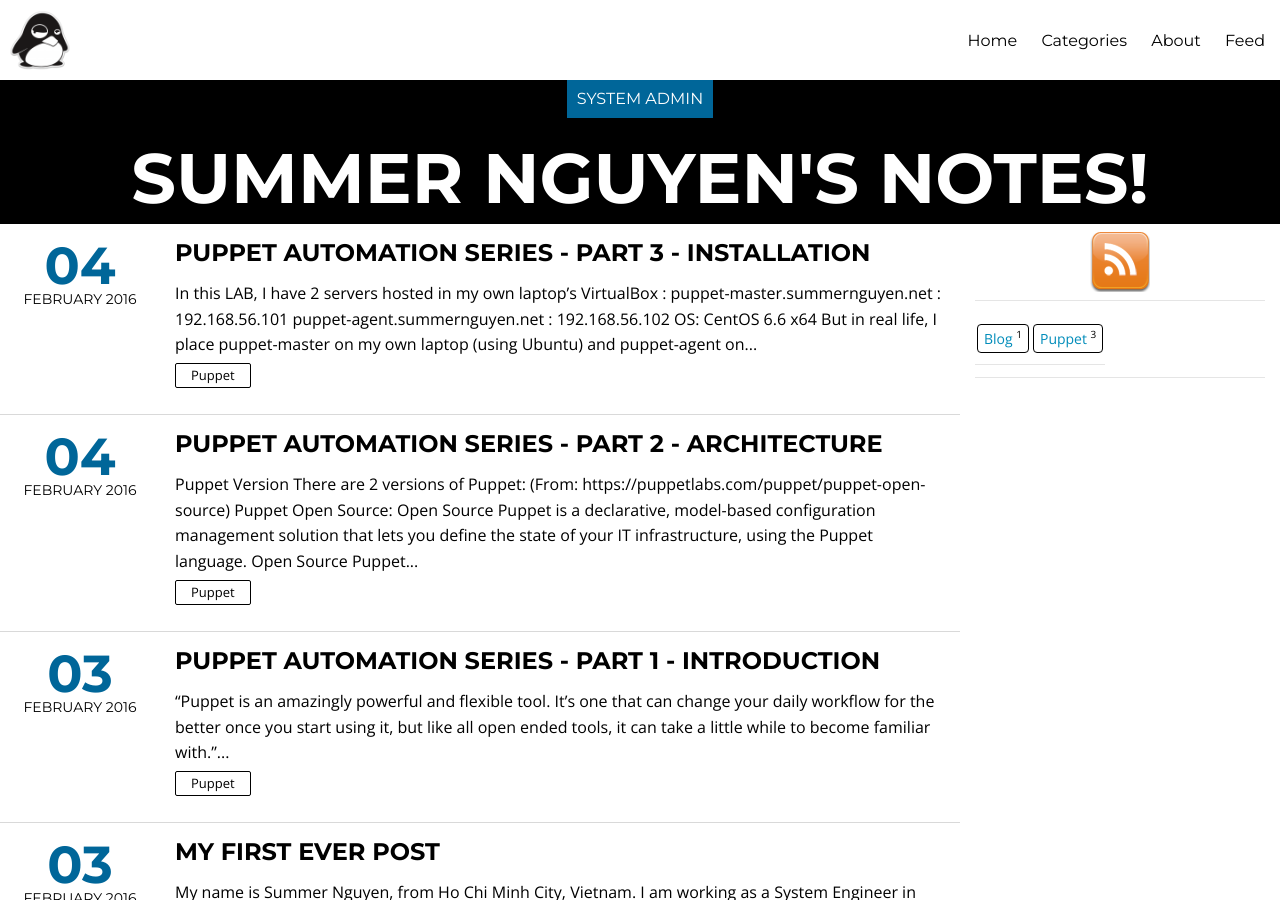
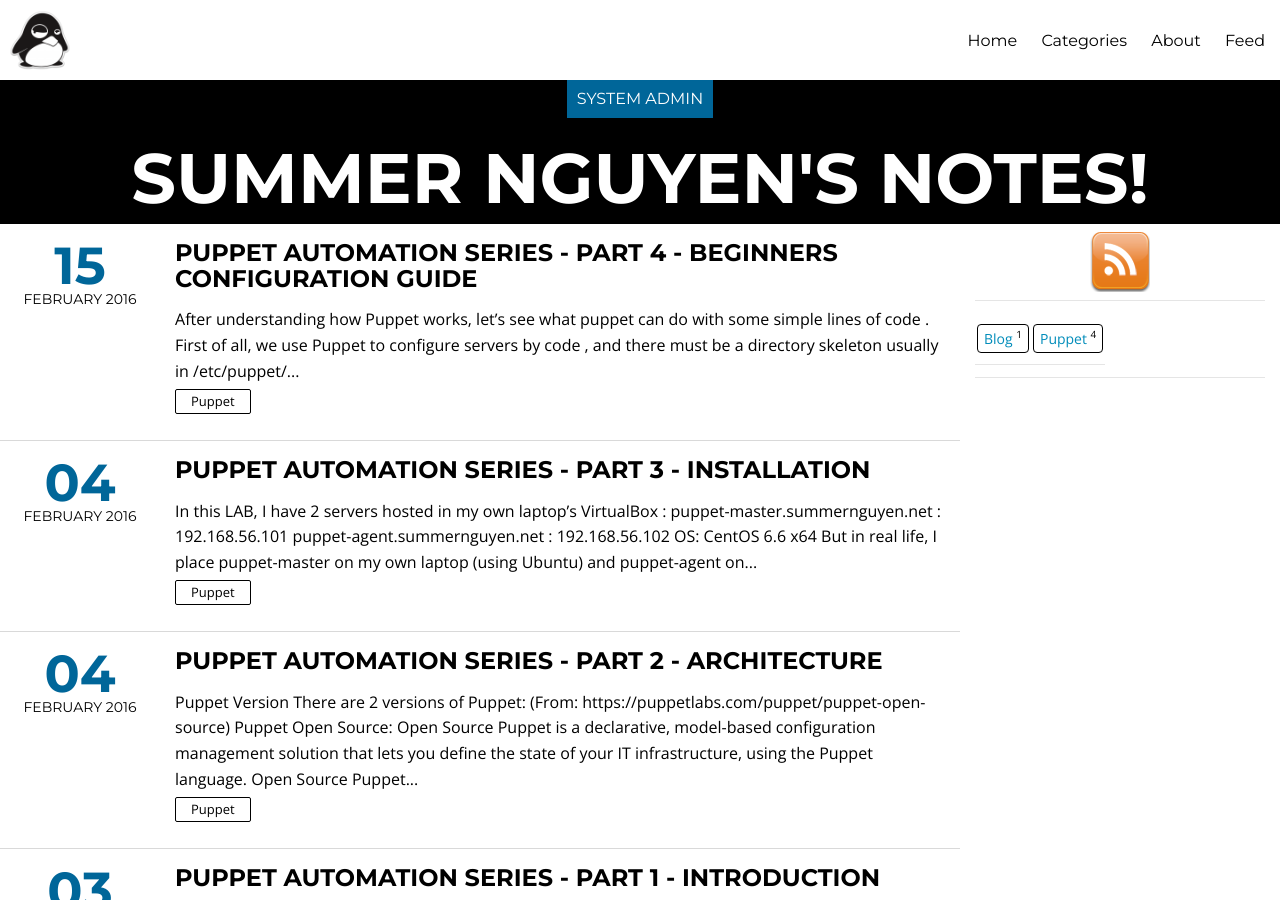
Before and after one commit to summer0nguyen/summer0nguyen.github.io, a Jekyll site: the page built from index.html, in a window 1280 px wide and 900 px high. Built offline with Jekyll 4.4.1, drawn with Linux system fonts in a browser that asks for light colours; nearby versions of some CDN libraries; the list of posts is cut into pages by our own code; some of the changed lines change nothing that is shown.

Commit message:
Update Post Puppet- add Configuration for beginner

```diff
--- a/_posts/2016-02-04-puppet-automation-series-part-3-installation.md
+++ b/_posts/2016-02-04-puppet-automation-series-part-3-installation.md
@@ -58,7 +58,7 @@
 
 *Configuring the Master with config file /etc/puppet/puppet.conf*
 
-{% highlight apacheconf %}
+{% highlight conf %}
 [main]
     # The Puppet log directory.
     # The default value is '$vardir/log'.
@@ -132,7 +132,7 @@
 It will install puppet agent and all it's dependencies .
 
 *Configuring the Agent with config file /etc/puppet/puppet.conf*
-{% highlight apacheconf %}
+{% highlight conf %}
 [main]
     # The Puppet log directory.
     # The default value is '$vardir/log'.
@@ -190,3 +190,5 @@
 
 ---
 **Previous Topic** :<a href="/puppet/2016/02/04/puppet-automation-series-part-2-architecture/">PUPPET AUTOMATION SERIES - PART 2 - ARCHITECTURE</a>
+
+**Next Topic** : <a href="/puppet/2016/02/15/puppet-automation-series-part-4-beginners-configuration-guide/">PUPPET AUTOMATION SERIES - PART 4 - BEGINNERS CONFIGURATION GUIDE</a>
--- /dev/null
+++ b/_posts/2016-02-15-puppet-automation-series-part-4-beginners-configuration-guide.md
@@ -0,0 +1,209 @@
+---
+author: Summer Nguyen
+layout: post
+title: "Puppet Automation Series - Part 4 - Beginners Configuration Guide"
+date: 2016-02-15 12:00
+comments: true
+category: puppet
+tags:
+- puppet
+- automation
+---
+
+After understanding how Puppet works, let's see what puppet can do with some simple lines of code .
+
+First of all, we use Puppet to configure servers by **code** , and there must be a directory skeleton usually in **/etc/puppet/** as below  :
+
++ puppet.conf : Puppet application configuration file
++ manifests   : **a directory**, store Puppet language files, store configuration of servers/ agents in *code*
++ modules	  : **a directory**, store modules - self-contained bundles of code and data.
+
+
+
+***1. Basic definitions and rules***
+
+
+**Resource**
+
+Resources are the fundamental unit for modeling system configurations. Each resource describes some aspect of a system, like a specific service or package.
+
+A resource declaration is an expression that describes the desired state for a resource and tells Puppet to add it to the catalog. When Puppet applies that catalog to a target system, it manages every resource it contains, ensuring that the actual state matches the desired state.
+
+Here is how we define a resource :
+{% highlight erb %}
+
+<TYPE> { '<TITLE>':
+  <ATTRIBUTE> => <VALUE>,
+}
+{% endhighlight %}
+
+The form of a resource declaration is:
+
++ The **resource type**, which is a word with no quotes.
++ An opening curly brace (**{**).
++ The **title**, which is a *string*.
++ A colon (**:**).
++ Optionally, any number of **attribute and value pairs**, each of which consists of:
+	+ An **attribute name**, which is a lowercase word with no quotes.
+	+ A **=>** (called an arrow, “fat comma,” or “hash rocket”).
+	+ A value, which can have any data type.
+	+ A trailing comma.
++ A closing curly brace (}).
+
+
+
+example  :
+{% highlight erb %}
+package {"httpd":
+	ensure	=>	"present"
+}
+
+
+file { '/tmp/testfile':
+  ensure => file,
+  owner  => 'root',
+  group  => 'root',
+  mode   => '0600',
+}
+{% endhighlight %}
+
+
+*Keep in mind that the combination* {% highlight erb %} <TYPE> and <TITLE> {% endhighlight %} *is unique on a Node*
+
+
+**Resource Types**
+
+Every resource is associated with a resource type, which determines the kind of configuration it manages.
+
+Puppet has many built-in resource types, like files, cron jobs, services, etc. See the <a href="https://docs.puppetlabs.com/puppet/latest/reference/type.html">resource type reference</a>  for information about the built-in resource types.
+
+
+ You can create your own resource type which I will instruct you in another post.
+
+
+**Catalog**
+
+We use **Puppet language** by writing multiple *resource* definitions.
+And Puppet master will compile our code to catalog and send it to the nodes. That's simple.
+
+
+
+**Relationships and Ordering**
+
+By default, Puppet applies resources in the order they’re declared in their manifest. However, if a group of resources must always be managed in a specific order, you should explicitly declare such relationships with relationship metaparameters, chaining arrows, and the require function.
+
+Example :
+
++ Starting service httpd require package httpd installed before.
++ Create a directory *bar* owned by user *foo* require User *foo* existed .
+
+
+
+***2. Create first Manifest file for a node***
+
+Now we have a task setting up 1 server in CentOS 6, with :
+
++ Create User *foo*
++ Create directory */tmp/bar* owned by user *foo*
++ Install package *httpd*
++ Start service *httpd*
+
+*On Puppet Master, create file */etc/puppet/manifests/sites.pp*
+
+{% highlight erb %}
+
+node 'puppet-agent.summernguyen.net' {
+
+	user{'foo':
+		ensure	=>	"present"
+	}
+
+	file{"/tmp/bar":
+		ensure	=>	"directory",
+		require	=>	User["foo"]
+
+	}
+
+	package{"httpd":
+		ensure	=>	"present"
+	}
+
+	service{"httpd":
+		ensure	=>	"running",
+		require	=>	Package["httpd"]
+	}
+
+}
+
+
+{% endhighlight %}
+
+
+*On Puppet Agent, run command*
+{% highlight bash %}
+[root@puppet-agent ~]# puppet agent -t
+Info: Retrieving pluginfacts
+Info: Retrieving plugin
+Info: Caching catalog for puppet-agent.summernguyen.net
+Info: Applying configuration version '1455522532'
+Notice: /Stage[main]/Main/Node[puppet-agent.summernguyen.net]/User[foo]/ensure: created
+Notice: /Stage[main]/Main/Node[puppet-agent.summernguyen.net]/File[/tmp/bar]/ensure: created
+Notice: /Stage[main]/Main/Node[puppet-agent.summernguyen.net]/Package[httpd]/ensure: created
+Notice: /Stage[main]/Main/Node[puppet-agent.summernguyen.net]/Service[httpd]/ensure: ensure changed 'stopped' to 'running'
+Info: /Stage[main]/Main/Node[puppet-agent.summernguyen.net]/Service[httpd]: Unscheduling refresh on Service[httpd]
+Notice: Finished catalog run in 142.77 seconds
+[root@puppet-agent ~]#
+
+{% endhighlight %}
+
+
+Next time, when we run this command again, Puppet will detect that everying existed, nothing will executed :
+
+{% highlight bash %}
+
+[root@puppet-agent ~]# puppet agent -t
+Info: Retrieving pluginfacts
+Info: Retrieving plugin
+Info: Caching catalog for puppet-agent.summernguyen.net
+Info: Applying configuration version '1455522532'
+Notice: Finished catalog run in 0.40 seconds
+[root@puppet-agent ~]#
+
+
+
+{% endhighlight %}
+
+
+***3. Further research***
+
+*Basic Research*
+
+There are 2 locations I recommend you to research :
+
++ <a href="http://www.puppetcookbook.com/" target="tab">Puppet Cookbook</a>
++ <a href="https://docs.puppetlabs.com/puppet/latest/reference/type.html" target="tab">Puppet official Resource Type</a>
+
+
+
+***4. Puppet modules***
+
+Installing a Server is not just simple as creating a new user, creating a directory, installing a package, starting a services, ... It's more complicated than that.
+We have to configure many configuration files with dirrent parameters, ... repeatly in time by time in many servers .
+
+We write *code* line by line on each node definition ? Ofcourse not, we can create a *module* to reuse our code in many servers with just simple lines of codes.
+
+
+There are many modules have been published by the community. We can use them if they are fit our needs.
+
+You can search what you want in <a href="https://forge.puppetlabs.com/" target="tab">Puppet Forge</a>
+
+
+
+
+That's how I start at the beginning time. You can do it this way.
+
+Hope you will love it.
+
+---
+
+**Previous Topic** : <a href="/puppet/2016/02/04/puppet-automation-series-part-3-installation/">PUPPET AUTOMATION SERIES - PART 3 - INSTALLATION</a>
```
